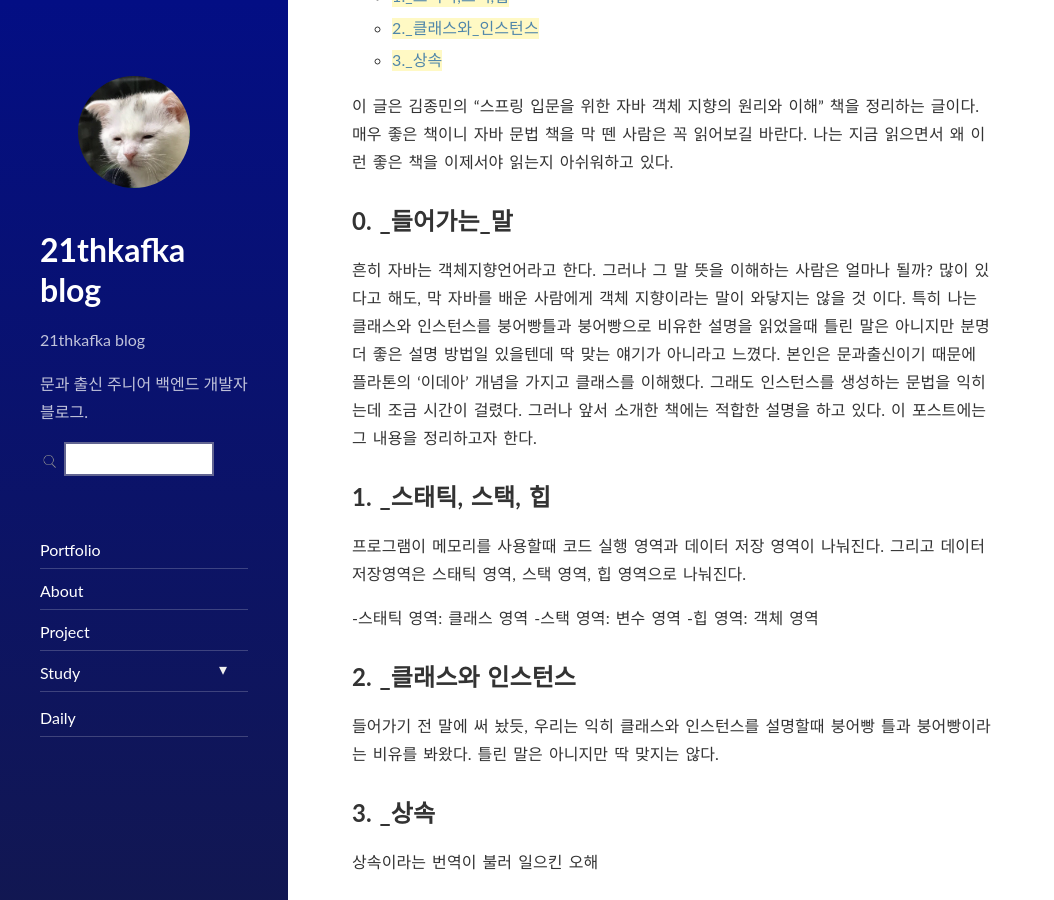
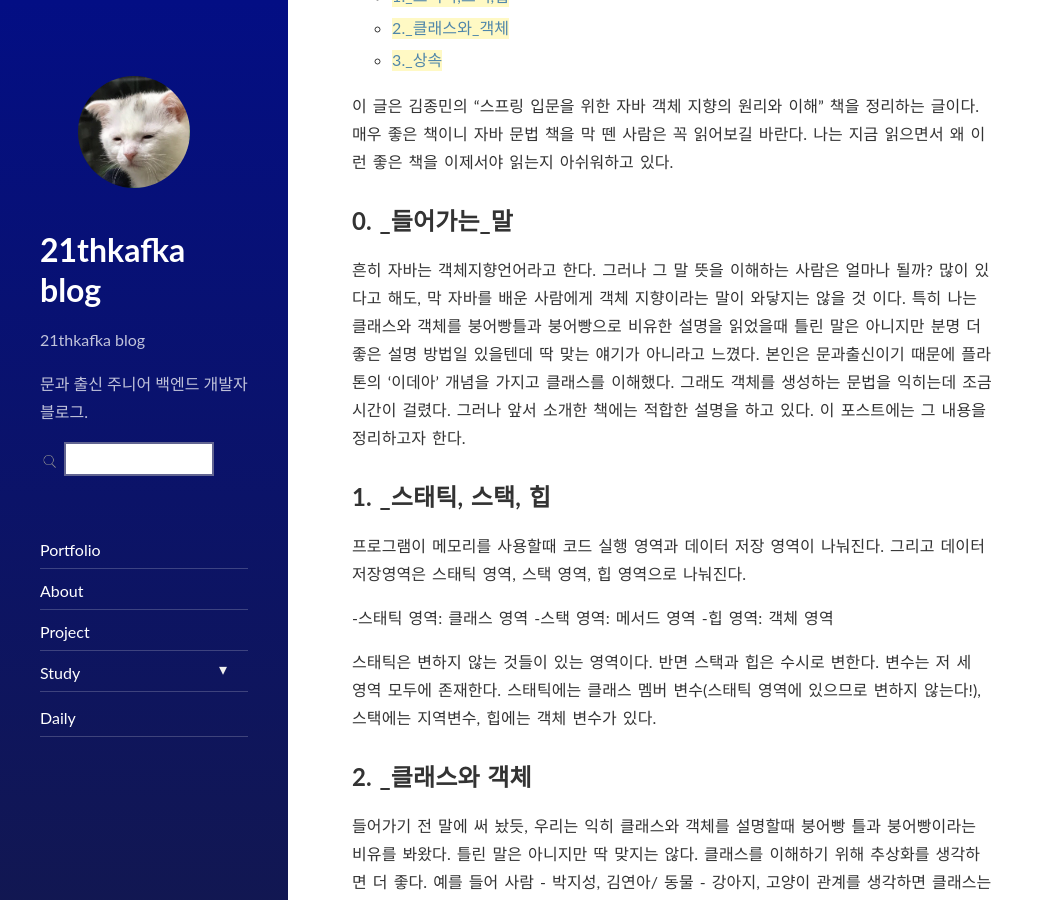
Before and after one commit to 21thkafka/21thkafka.github.io, a Jekyll site: the page built from _posts/study/2020-12-26-making-blog03.md, in a window 1280 px wide and 900 px high, scrolled down 323 px. Shown: the whole window, without its empty margins (0-1054 px from the left). Built offline with Jekyll 4.4.1, drawn with Linux system fonts in a browser that asks for light colours; nearby versions of some CDN libraries; comment, search, counter and statistics services are not loaded; some of the changed text lies outside the part shown.

Commit message:
01.java 포스트 상세 내용 추가

```diff
--- a/_posts/study/2020-12-26-making-blog03.md
+++ b/_posts/study/2020-12-26-making-blog03.md
@@ -12,7 +12,7 @@ comments: true
 - 목차
     - [0._들어가기_전에](#0._도입)
     - [1._스택틱,스택,힙](#1._스태틱,스택,힙)
-    - [2._클래스와_인스턴스](#2._클래스와_인스턴스)
+    - [2._클래스와_객체](#2._클래스와_객체)
     - [3._상속](#3._상속)
 
 
@@ -24,10 +24,10 @@ comments: true
 
 흔히 자바는 객체지향언어라고 한다. 그러나 그 말 뜻을 이해하는 사람은 얼마나 될까?
 많이 있다고 해도, 막 자바를 배운 사람에게 객체 지향이라는 말이 와닿지는 않을 것 이다.
-특히 나는 클래스와 인스턴스를 붕어빵틀과 붕어빵으로 비유한 설명을 읽었을때
+특히 나는 클래스와 객체를 붕어빵틀과 붕어빵으로 비유한 설명을 읽었을때
 틀린 말은 아니지만 분명 더 좋은 설명 방법일 있을텐데 딱 맞는 얘기가 아니라고 느꼈다.
 본인은 문과출신이기 때문에 플라톤의 '이데아' 개념을 가지고 클래스를 이해했다.
-그래도 인스턴스를 생성하는 문법을 익히는데 조금 시간이 걸렸다.
+그래도 객체를 생성하는 문법을 익히는데 조금 시간이 걸렸다.
 그러나 앞서 소개한 책에는 적합한 설명을 하고 있다. 이 포스트에는 그 내용을 정리하고자 한다.
 
 ## 1. _스태틱, 스택, 힙
@@ -36,14 +36,33 @@ comments: true
 그리고 데이터 저장영역은 스태틱 영역, 스택 영역, 힙 영역으로 나눠진다.
 
 -스태틱 영역: 클래스 영역
--스택 영역: 변수 영역
+-스택 영역: 메서드 영역
 -힙 영역: 객체 영역
 
-## 2. _클래스와 인스턴스
+스태틱은 변하지 않는 것들이 있는 영역이다. 반면 스택과 힙은 수시로 변한다.
+변수는 저 세 영역 모두에 존재한다. 스태틱에는 클래스 멤버 변수(스태틱 영역에 있으므로 변하지 않는다!),
+스택에는 지역변수, 힙에는 객체 변수가 있다.
 
-들어가기 전 말에 써 놨듯, 우리는 익히 클래스와 인스턴스를 설명할때 붕어빵 틀과 붕어빵이라는 비유를 봐왔다.
+## 2. _클래스와 객체
+
+들어가기 전 말에 써 놨듯, 우리는 익히 클래스와 객체를 설명할때 붕어빵 틀과 붕어빵이라는 비유를 봐왔다.
 틀린 말은 아니지만 딱 맞지는 않다.
+클래스를 이해하기 위해 추상화를 생각하면 더 좋다.
+예를 들어 사람 - 박지성, 김연아/ 동물 - 강아지, 고양이 관계를 생각하면 클래스는 사람, 동물,
+객체는 박지성, 김연아, 강아지, 고양이로 생각할 수 있다.
+그러면 사람 박지성 = new 사람 이라는 객체 생성 문법이 쉽게 이해가 갈 것이다.
 
 ## 3. _상속
 
-상속이라는 번역이 불러 일으킨 오해
+상속이라는 번역이 큰 오해를 불러 일으켰다.
+상위/하위 클래스, 슈퍼/서브 클래스 표현 등 있지만 부모/자식클래스 표현이 많이 쓰인다.
+흔시 상속을 자식 클래스는 부모 클래스를 물러받는다고 표현한다.
+그러나 상속 관계에서 반드시 만족시켜야하는 문장에 대입하면 이 표현이 좋지 못한 표현임을 알 수 있다.
+
+- 하위 클래스는 상위 클래스이다.
+
+여기에 자식 클래스와 부모 클래스를 그대로 대입하여 표현하면 자식은 부모이다? 이상한 말이 나온다.
+그러나 상속은 분류도로 이해하면 매끄러운 말이 나온다. 척추동물-포유류-강아지를 예를 들면,
+'강아지는 포유류이다' 말이 된다.
+
+따라서 상속은 분류로 이해하고 이를 직관적으로 알 수 있게 이름을 잘 지어야 한다.
```
